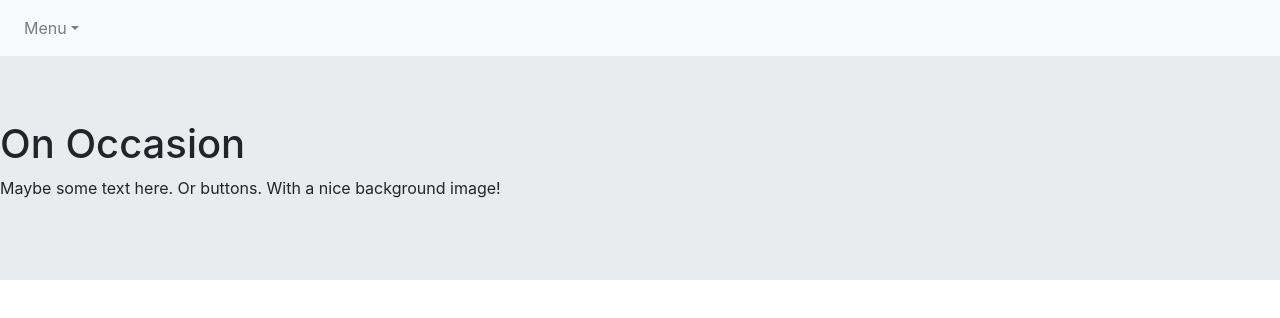
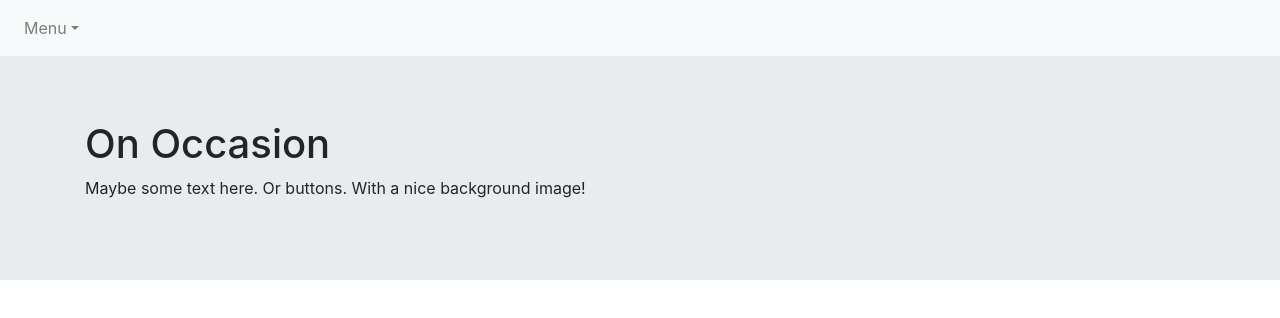
Before and after one commit to c-topherl/onoccasion, a React (Create React App) app: page / in a window 1280 px wide. Shown: the top 318 px of the page. Built offline with nearby package versions, Linux system fonts and the light colour scheme.

Commit message:
Moved jumbotron contents inside <Container> to make spacing better

```diff
--- a/src/components/Home.js
+++ b/src/components/Home.js
@@ -1,13 +1,15 @@
 import React from 'react'
-import { Jumbotron } from 'react-bootstrap'
+import { Container, Jumbotron } from 'react-bootstrap'
 
 const Home = (props) => {
   return (
     <Jumbotron fluid>
-        <h1>On Occasion</h1>
-        <p>
-            Maybe some text here. Or buttons. With a nice background image!
-        </p>
+      <Container>
+          <h1>On Occasion</h1>
+          <p>
+              Maybe some text here. Or buttons. With a nice background image!
+          </p>
+      </Container>
     </Jumbotron>
   )
 }
--- a/src/components/OccasionList.js
+++ b/src/components/OccasionList.js
@@ -47,6 +47,7 @@ const OccasionList = (props) => {
             </tbody>
         </Table>
         </Row>
+
       <Modal show={show} onHide={handleClose}>
         <Modal.Header closeButton>
           <Modal.Title>Edit Occasion</Modal.Title>
```
